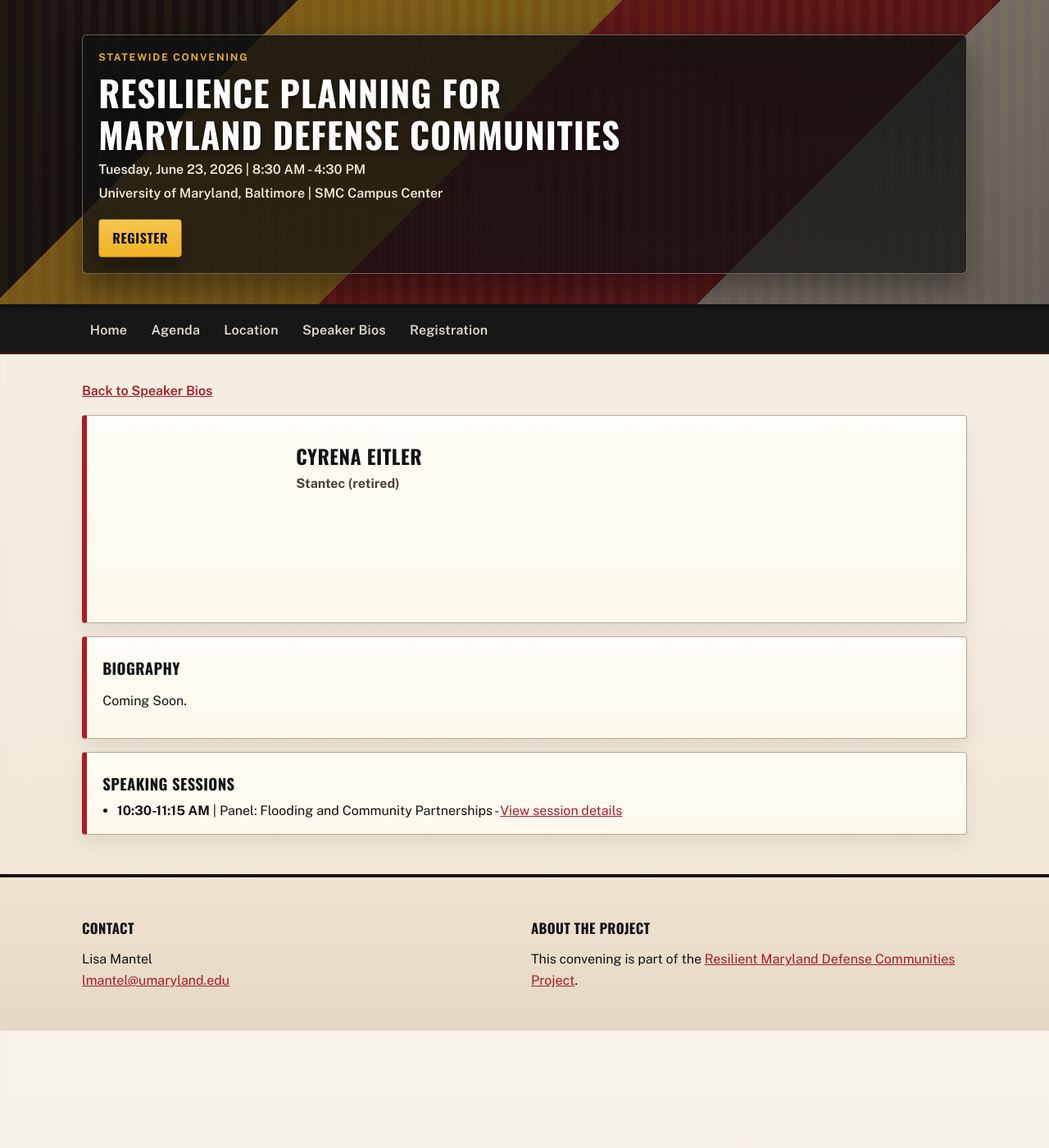
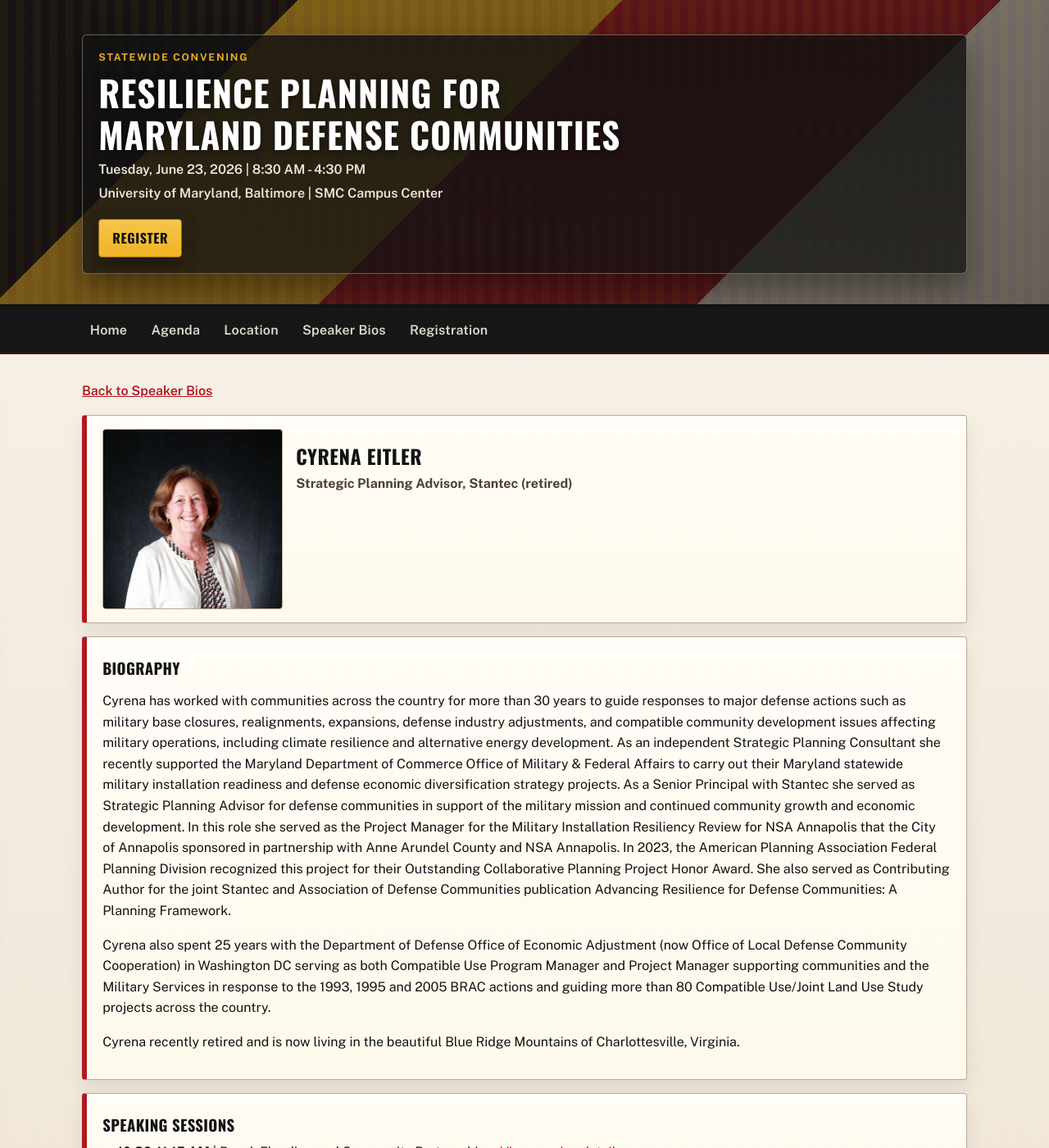
Before and after one commit to christophersw/convening_website, a Jekyll site: the page built from speakers/cyrena-eitler.md, in a window 1280 px wide and 1400 px high. Shown: the whole window at 82% size. Built offline with Jekyll 4.4.1, drawn with Linux system fonts in a browser that asks for light colours.

Commit message:
Updating CE's bio and headshot.

```diff
--- a/speakers/cyrena-eitler.md
+++ b/speakers/cyrena-eitler.md
@@ -3,11 +3,17 @@ layout: speaker
 title: "Cyrena Eitler"
 permalink: /speakers/cyrena-eitler/
 speaker_name: "Cyrena Eitler"
-speaker_title: "Stantec (retired)"
-photo: /assets/images/speakers/placeholder.svg
-photo_alt: "Headshot placeholder for Cyrena Eitler"
+speaker_title: "Strategic Planning Advisor, Stantec (retired)"
+photo: /assets/images/speakers/cyrena-eitler.jpg
+photo_alt: "Headshot of Cyrena Eitler"
 sessions:
   - time: "10:30-11:15 AM"
     title: "Panel: Flooding and Community Partnerships"
     session_url: /agenda/sessions/panel-flooding-community-partnerships/
 ---
+
+Cyrena has worked with communities across the country for more than 30 years to guide responses to major defense actions such as military base closures, realignments, expansions, defense industry adjustments, and compatible community development issues affecting military operations, including climate resilience and alternative energy development. As an independent Strategic Planning Consultant she recently supported the Maryland Department of Commerce Office of Military & Federal Affairs to carry out their Maryland statewide military installation readiness and defense economic diversification strategy projects. As a Senior Principal with Stantec she served as Strategic Planning Advisor for defense communities in support of the military mission and continued community growth and economic development. In this role she served as the Project Manager for the Military Installation Resiliency Review for NSA Annapolis that the City of Annapolis sponsored in partnership with Anne Arundel County and NSA Annapolis. In 2023, the American Planning Association Federal Planning Division recognized this project for their Outstanding Collaborative Planning Project Honor Award. She also served as Contributing Author for the joint Stantec and Association of Defense Communities publication Advancing Resilience for Defense Communities: A Planning Framework.
+
+Cyrena also spent 25 years with the Department of Defense Office of Economic Adjustment (now Office of Local Defense Community Cooperation) in Washington DC serving as both Compatible Use Program Manager and Project Manager supporting communities and the Military Services in response to the 1993, 1995 and 2005 BRAC actions and guiding more than 80 Compatible Use/Joint Land Use Study projects across the country.
+
+Cyrena recently retired and is now living in the beautiful Blue Ridge Mountains of Charlottesville, Virginia.
```
Also changed, not shown: assets/images/speakers/cyrena-eitler.jpg (added).
